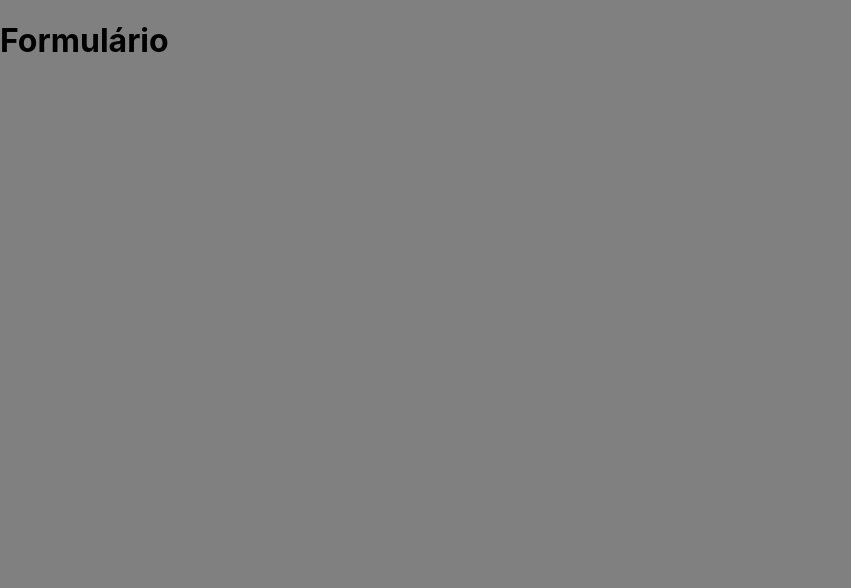
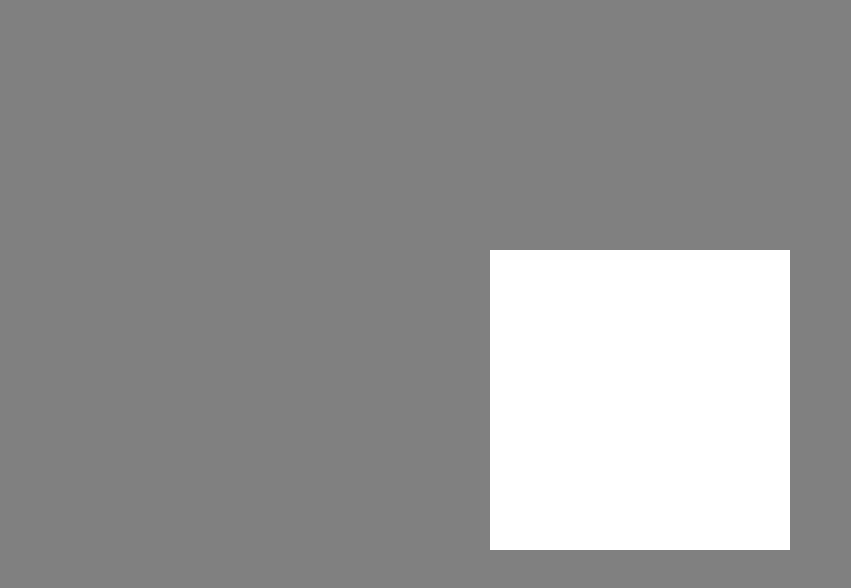
Before and after one commit to ChristanDaniel/clone-door-game, a Next.js app: page / in a window 1280 px wide. Shown: the top 588 px of the page, without its empty margins (0-851 px from the left). Built offline with nearby package versions, Linux system fonts and the light colour scheme.

Commit message:
css page home

```diff
--- a/pages/index.tsx
+++ b/pages/index.tsx
@@ -1,11 +1,12 @@
 import type { NextPage } from 'next'
 import Cartao from '../src/components/Cartao'
+
+import styles from '../styles/home.module.css'
 
 const Home: NextPage = () => {
 
   return (
-    <div>
-      <h1>Formulário</h1>
+    <div className={styles.home}>
       <Cartao />
     </div>
   )
--- a/src/components/Cartao/cartao.module.css
+++ b/src/components/Cartao/cartao.module.css
@@ -1,3 +1,9 @@
 .cartao {
-
+    display: flex;
+    width: 300px;
+    height: 300px;
+    color: #fff;
+    margin: 3px;
+    font-size: 2rem;
+    padding: 20px;
 }
--- a/src/components/Cartao/index.tsx
+++ b/src/components/Cartao/index.tsx
@@ -1,9 +1,17 @@
+import { ReactNode } from 'react'
 import styles from './cartao.module.css'
 
-export default function Cartao(props) {
+interface CartaoProps {
+    bgcolor?: string
+    children: ReactNode
+}
+
+export default function Cartao(props: CartaoProps) {
     return (
-        <div className={styles.cartao}>
-
+        <div className={styles.cartao}
+        style={{background: props.bgcolor ?? "#fff"}}
+        >
+            {props.children}
         </div>
     )
 }
--- /dev/null
+++ b/styles/home.module.css
@@ -0,0 +1,14 @@
+.home {
+    display: flex;
+    justify-content: center;
+    align-items: center;
+    height: 100vh;
+}
+
+.link {
+    display: flex;
+    justify-content: center;
+    align-items: center;
+    flex: 1;
+    margin: 0;
+}
```
